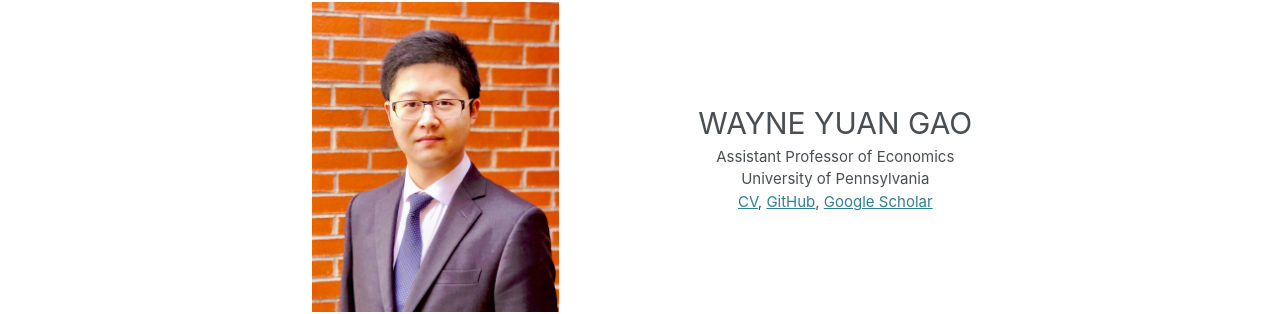
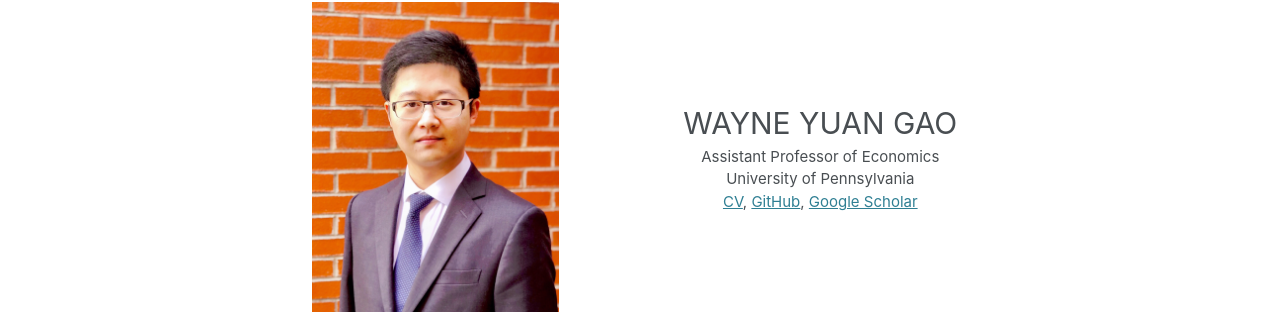
Before and after one commit to wayne-y-gao/wayne-y-gao.github.io, a Jekyll site: the page built from _pages/about.md, in a window 1280 px wide. Shown: the part 148-462 px from the top of the page. Built offline with Jekyll 4.4.1, drawn with Linux system fonts in a browser that asks for light colours.

Commit message:
Update about.md

```diff
--- a/_pages/about.md
+++ b/_pages/about.md
@@ -12,10 +12,10 @@ redirect_from:
     <img src="images/BrickLargeS.jpg" alt="Profile Image" style="width:100%;">
   </div>
   <div class="flex-item-right" >
-    <div style="text-align: center; padding-left: 30px;">
+    <div style="text-align: center; ">
       WAYNE YUAN GAO
     </div>
-    <div style="text-align: center; padding-left: 30px; font-size: 0.5em">
+    <div style="text-align: center; font-size: 0.5em">
       Assistant Professor of Economics<br>
       University of Pennsylvania<br>
       <a href="files/GaoWayne_CV250210.pdf">CV</a>,
```
